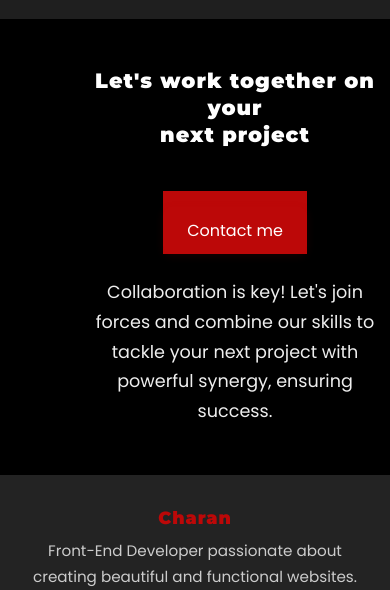
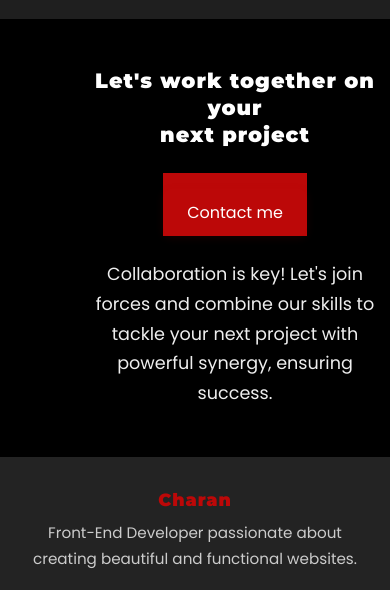
Before and after one commit to Charan08-glitch/portfolio, a plain HTML site: page index.html in a window 390 px wide. Shown: the part 3348-3938 px from the top of the page. Drawn offline with Linux system fonts and the light colour scheme.

Commit message:
Update styles.css

```diff
--- a/styles.css
+++ b/styles.css
@@ -562,8 +562,6 @@ a{
         margin-bottom: 32px;
     }
     #btn, #callbtn {
-        margin-top: 18px !important;
-        margin-bottom: 0 !important;
         display: inline-block;
         position: static;
     }
```
